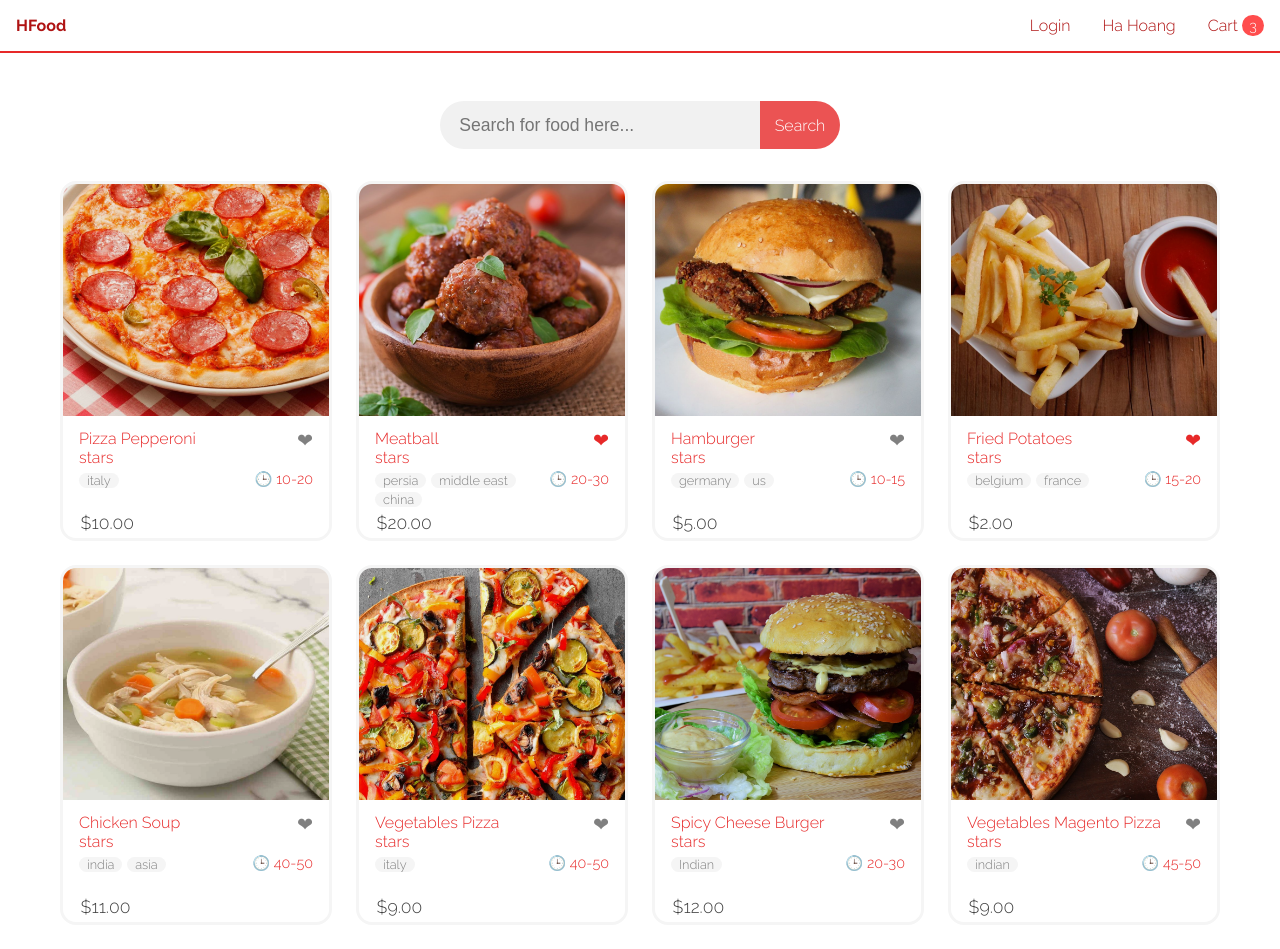
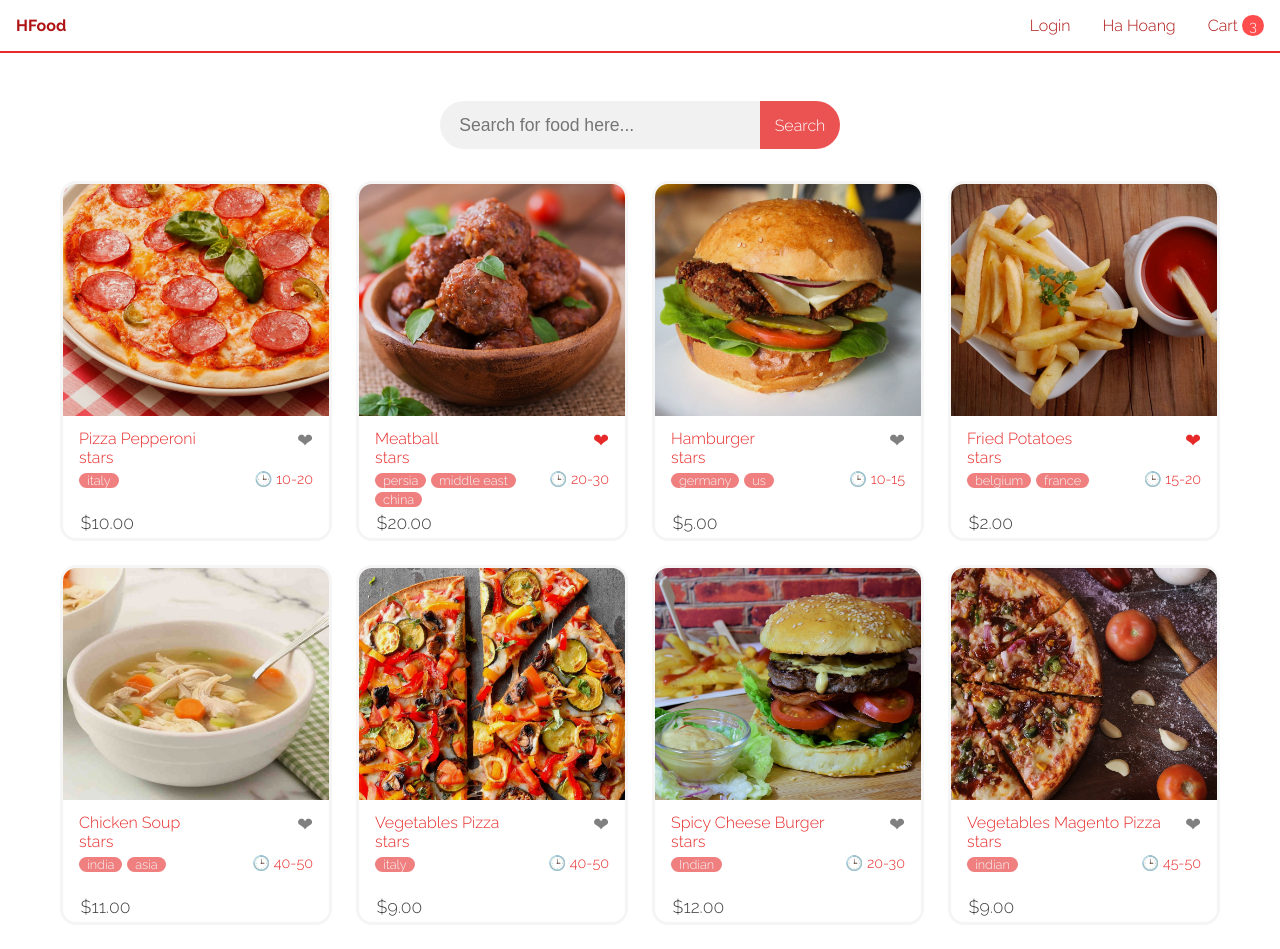
Before and after one commit to bhoangha276/Order-delivery-app.cli, an Angular app in the folder user/: page / in a window 1280 px wide. Built offline with nearby package versions, Linux system fonts and the light colour scheme.

Commit message:
style: change some css for the Home component

```diff
--- a/user/src/app/pages/home/home.component.css
+++ b/user/src/app/pages/home/home.component.css
@@ -76,10 +76,10 @@ li a img {
 
 .origins span {
   border-radius: 2rem;
-  background-color: whitesmoke;
+  background-color: lightcoral;
   display: inline-block;
   font-size: 0.8rem;
-  color: grey;
+  color: whitesmoke;
   margin-right: 0.3rem;
   padding: 0 0.5rem;
   margin-top: 0.2rem;
```
